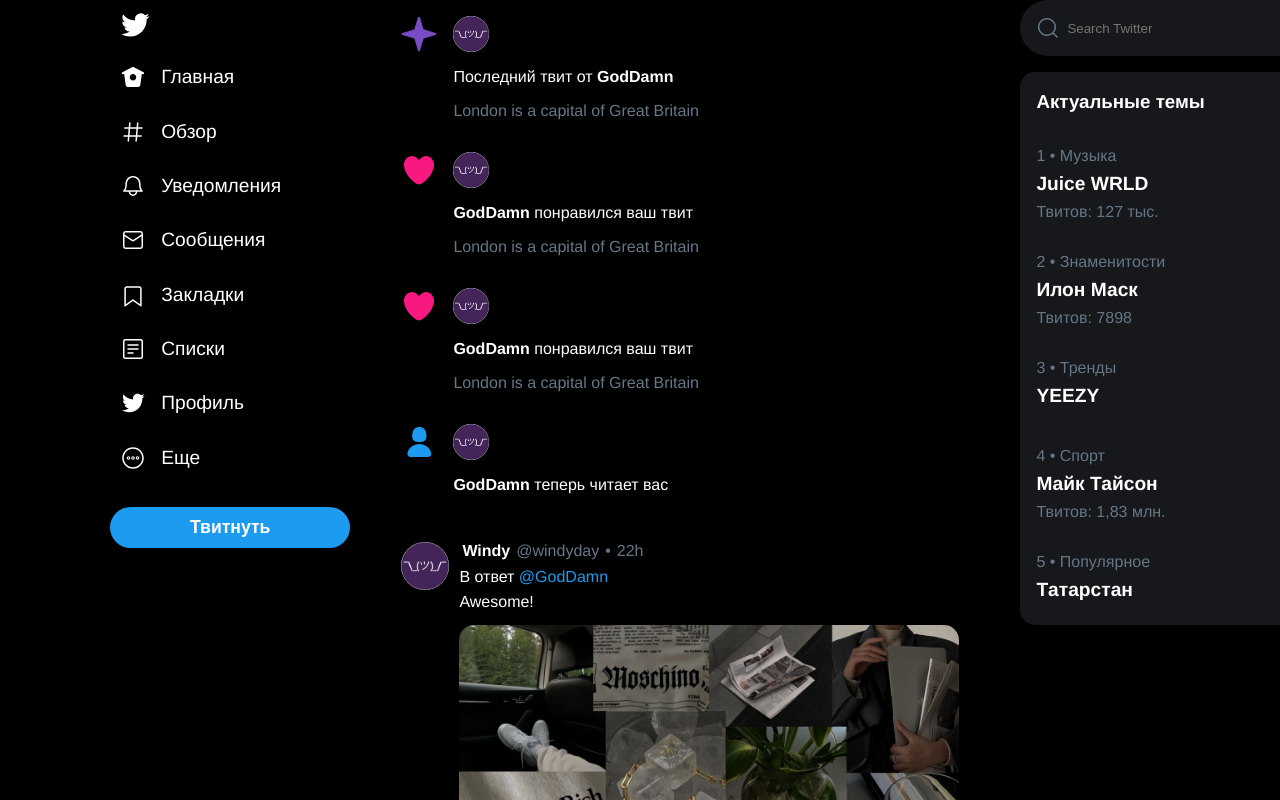
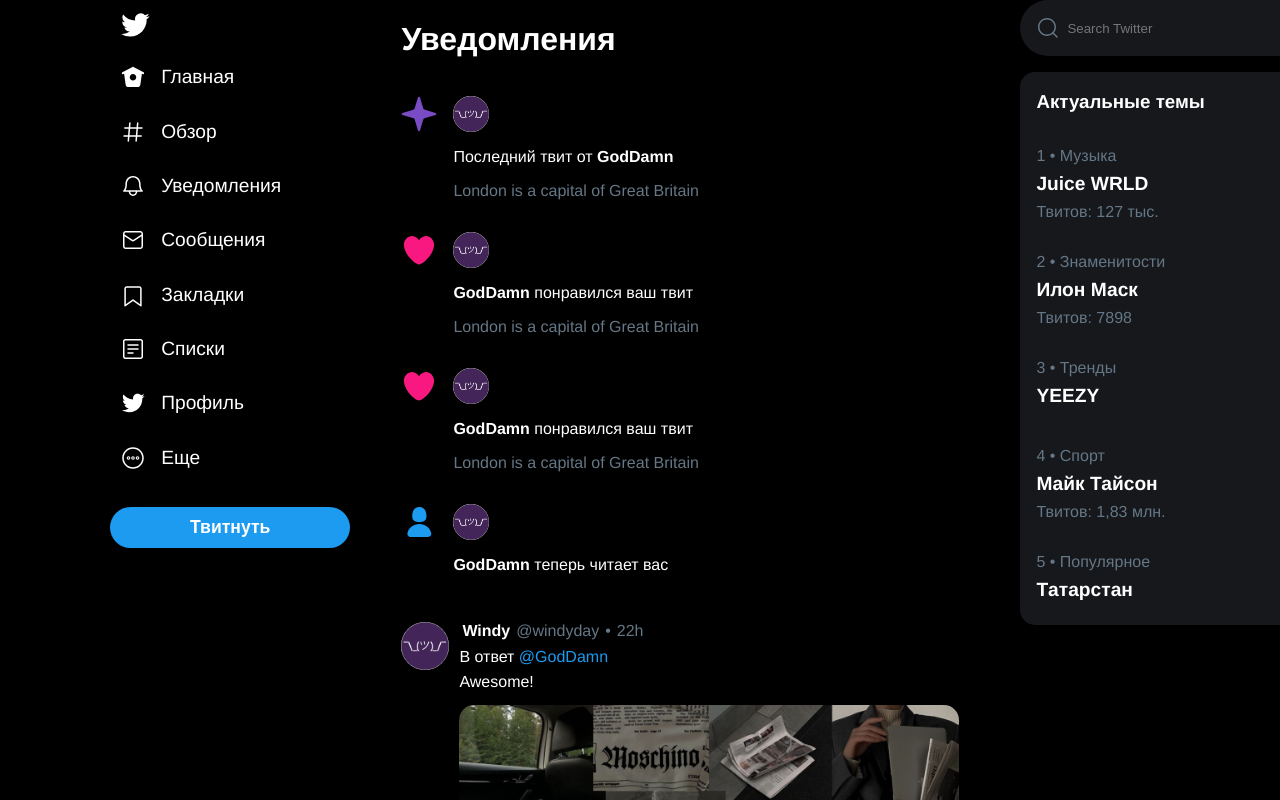
Before and after one commit to fiftysev/twitterReact, a React (Create React App) app: page /notifications in a window 1280 px wide. Shown: the top 800 px of the page. Built offline with nearby package versions, Linux system fonts and the light colour scheme.

Commit message:
Minor fix Notifications Add header for Notifications page

```diff
--- a/src/pages/Notifications.tsx
+++ b/src/pages/Notifications.tsx
@@ -4,6 +4,9 @@
 const Notifications = () => (
   <Layout>
     <Feed>
+      <h1 style={{ fontWeight: "bold", color: "white", paddingLeft: "16px" }}>
+        Уведомления
+      </h1>
       <NotificationsList />
     </Feed>
   </Layout>
```
